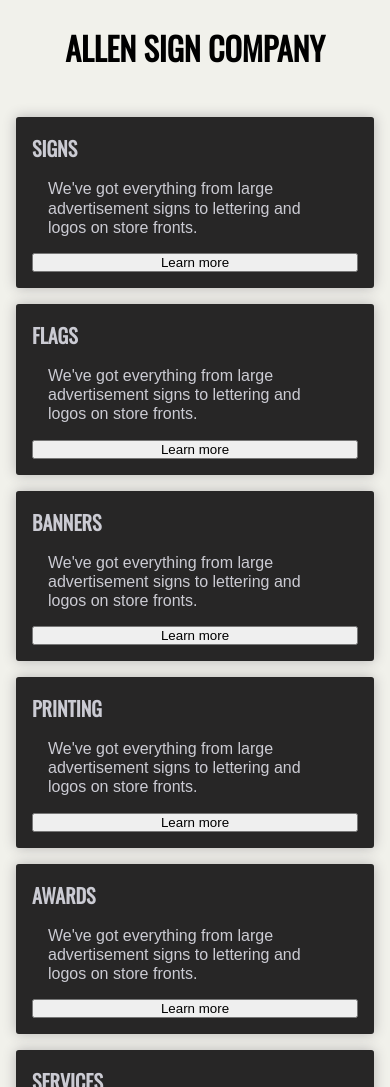
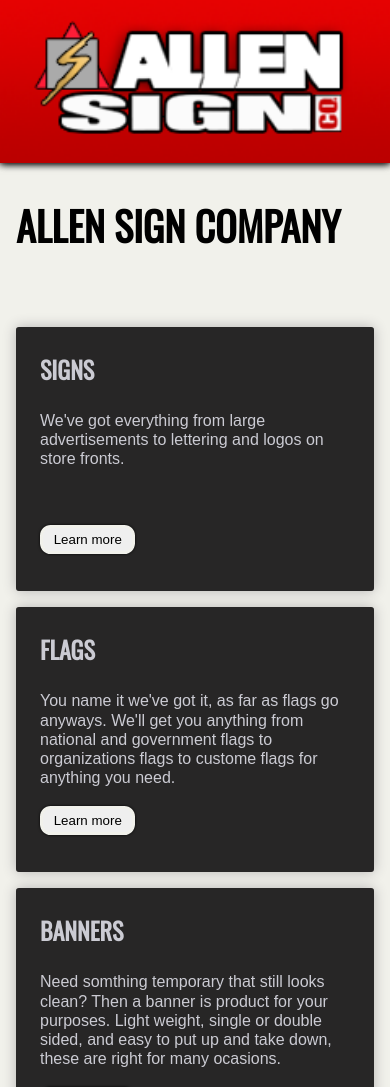
Before and after one commit to chesedcaseycollins/allenSigns, a plain HTML site: page index.html in a window 390 px wide. Shown: the top 1087 px of the page. Drawn offline with nearby package versions, Linux system fonts and the light colour scheme.

Commit message:
460 edit

```diff
--- a/css/main.css
+++ b/css/main.css
@@ -13,22 +13,22 @@ body {
     width: 100%;
 }
 h1 {
-    padding: 0 0 0.7em 0;
+    padding: 0 1em 0.7em 1em;
     text-transform: uppercase;
     font-family: 'Oswald', sans-serif;
-    font-size: 2rem;
+    font-size: 4rem;
 }
 h2 {
     width: 100%;
     text-transform: uppercase;
     font-family: 'Oswald', sans-serif;
-    font-size: 1.5rem;
+    font-size: 2.5rem;
 }
 h3 {
     width: 100%;
     text-transform: uppercase;
     font-family: 'Oswald', sans-serif;
-    font-size: 1.25rem;
+    font-size: 1.75rem;
 }
 p {
     font-size: 1rem;
@@ -118,7 +118,7 @@ li.active {
 }
 #hArticle > p {
     line-height: 1.5em;
-    padding: 0 0 1em 1em;
+    padding: 0 1em 1em 1em;
 }
 #ps {
     margin: 0 3em;
@@ -128,11 +128,12 @@ li.active {
     padding: 1em;
     display: grid;
     grid-template-columns: repeat(auto-fit, minmax(250px, 1fr));
+    grid-auto-rows: 1fr;
     gap: 1em;
     width: 100%;
 }
 #ps > ul > li {
-    padding: 1em;
+    padding: 1.5em;
     box-shadow: 0 0 0.8em #b4b2b2;
     border-radius: 0.18em;
     overflow: hidden;
@@ -142,8 +143,16 @@ li.active {
     color: #CBCBD3;
 }
 #ps > ul > li > p {
-    padding: 1em;
+    padding: 1.5em 0 1em 0;
     line-height: 1.2;
+}
+#ps > ul > li > button {
+    padding: 0.3em 0.8em;
+    margin: 0.2em 0 1em 0;
+    width: max-content;
+    border: #f1f1eb solid;
+    border-radius: 0.8em;
+    box-shadow: 0 0 0.2em #000000;
 }
 #catalog {
     margin: 1em;
@@ -242,23 +251,45 @@ footer > section#footer2 > p {
     #mainNav {
         grid-template-rows: 1fr;
     }
+    #mainNav {
+        box-shadow: 0 0 0.5em black;
+    }
     #mainNav > ul {
         display: none;
     }
+    h1 {
+        font-size: 3rem;
+    }
+    h2 {
+        font-size: 1.8rem;
+    }
+    h3 {
+        font-size: 1.5rem;
+    }
 }
 @media(max-width: 655px) {
+    nav {
+        padding: 0 0 1em 0;
+    }
     #showcase {
         display: none;
+    }
+    #hArticle{
+        justify-self: start;
+        padding: 3em 3em 1em 3em;
+    }
+    h1 {
+        padding: 0 0 0.5em 0;
     }
     h1 > span#asc, h1 > span#dash {
         display: none;
     }
-    nav {
-        padding: 0 0 1em 0;
+}
+@media(max-width: 560px) {
+    #hArticle {
+        padding: 1em 3em 1em 3em;
     }
-}
-@media(max-width: 550px) {
-    body > article > p {
+    body > #hArticle > p {
         display: none;
     }
     h2 {
@@ -267,13 +298,21 @@ footer > section#footer2 > p {
     #ps {
         margin: 0;
     }
-    #hArticle {
-        padding: 0.5em;
-    }
 }
 @media(max-width: 460px) {
-    #mainNav > img {
-        display: none;
+    #mainNav {
+        grid-template-columns: 100%;
+        grid-template-rows: min-content;
+    }
+    #logo {
+        width: 100%;
+    }
+    #hArticle {
+        padding: 1em;
+    }
+    h1 {
+        padding: 0 0 1em 0;
+        font-size: 2.5rem;
     }
     h1 > span#asc {
         display: contents;
--- a/index.html
+++ b/index.html
@@ -65,32 +65,32 @@
             <ul>
                 <li>
                     <h3>Signs</h3>
-                    <p>We've got everything from large advertisement signs to lettering and logos on store fronts.</p>
+                    <p>We've got everything from large advertisements to lettering and logos on store fronts.</p>
                     <button>Learn more</button>
                 </li>
                 <li>
                     <h3>Flags</h3>
-                    <p>We've got everything from large advertisement signs to lettering and logos on store fronts.</p>
+                    <p>You name it we've got it, as far as flags go anyways. We'll get you anything from national and government flags to organizations flags to custome flags for anything you need.</p>
                     <button>Learn more</button>
                 </li>
                 <li>
                     <h3>Banners</h3>
-                    <p>We've got everything from large advertisement signs to lettering and logos on store fronts.</p>
+                    <p>Need somthing temporary that still looks clean? Then a banner is product for your purposes. Light weight, single or double sided, and easy to put up and take down, these are right for many ocasions.</p>
                     <button>Learn more</button>
                 </li>
                 <li>
                     <h3>Printing</h3>
-                    <p>We've got everything from large advertisement signs to lettering and logos on store fronts.</p>
+                    <p>Have a need for something specific with lots of detail? no worries, we can provide if with great quality and durability on any of our products.</p>
                     <button>Learn more</button>
                 </li>
                 <li>
                     <h3>Awards</h3>
-                    <p>We've got everything from large advertisement signs to lettering and logos on store fronts.</p>
+                    <p>Need a display or something elegant and detailed? We can make that too with materials fromm wood to plastics to metals.</p>
                     <button>Learn more</button>
                 </li>
                 <li>
                     <h3>Services</h3>
-                    <p>We've got everything from large advertisement signs to lettering and logos on store fronts.</p>
+                    <p>We've got everything from large advertisements to lettering and logos on store fronts.</p>
                     <button>Learn more</button>
                 </li>
             </ul>
```
